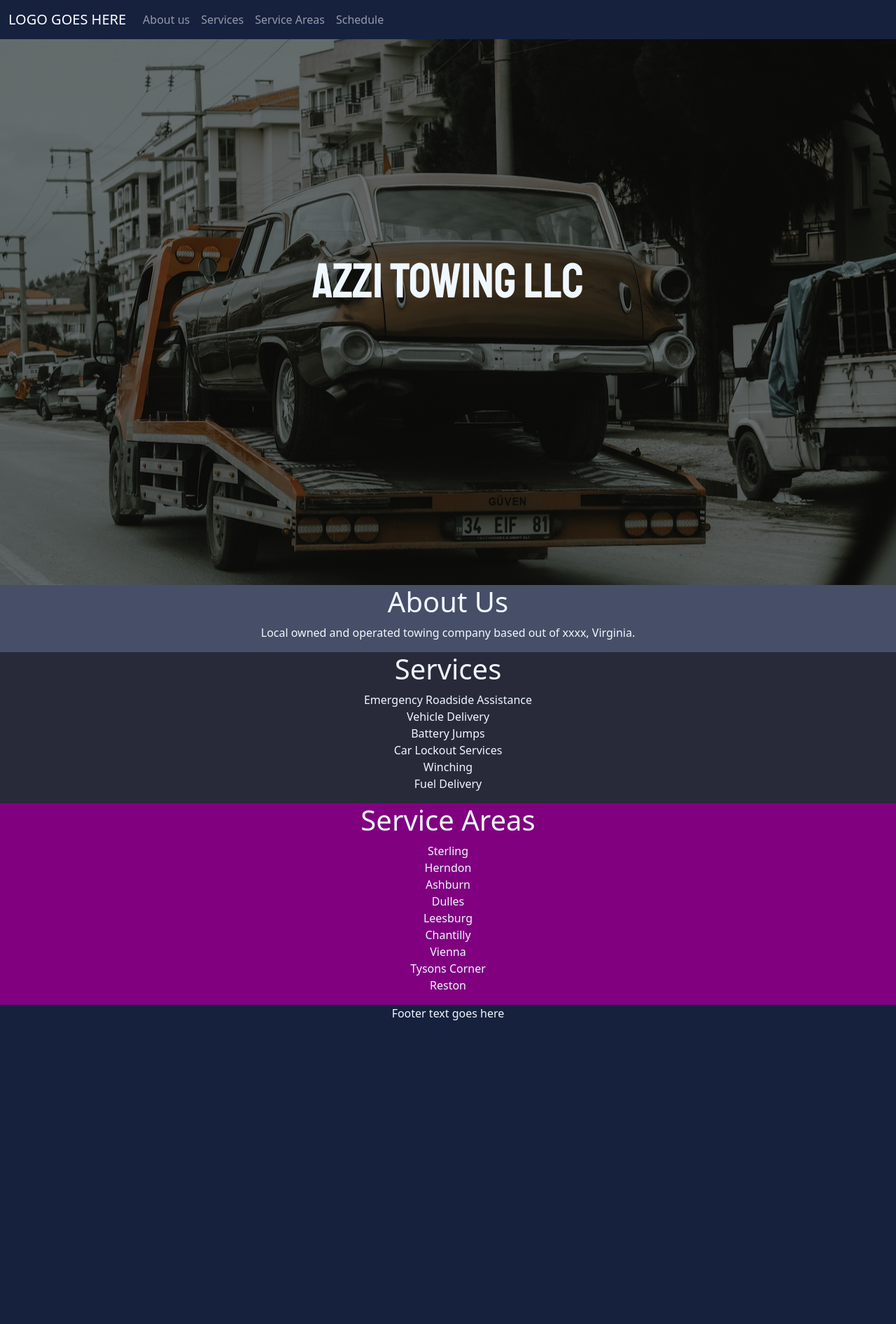
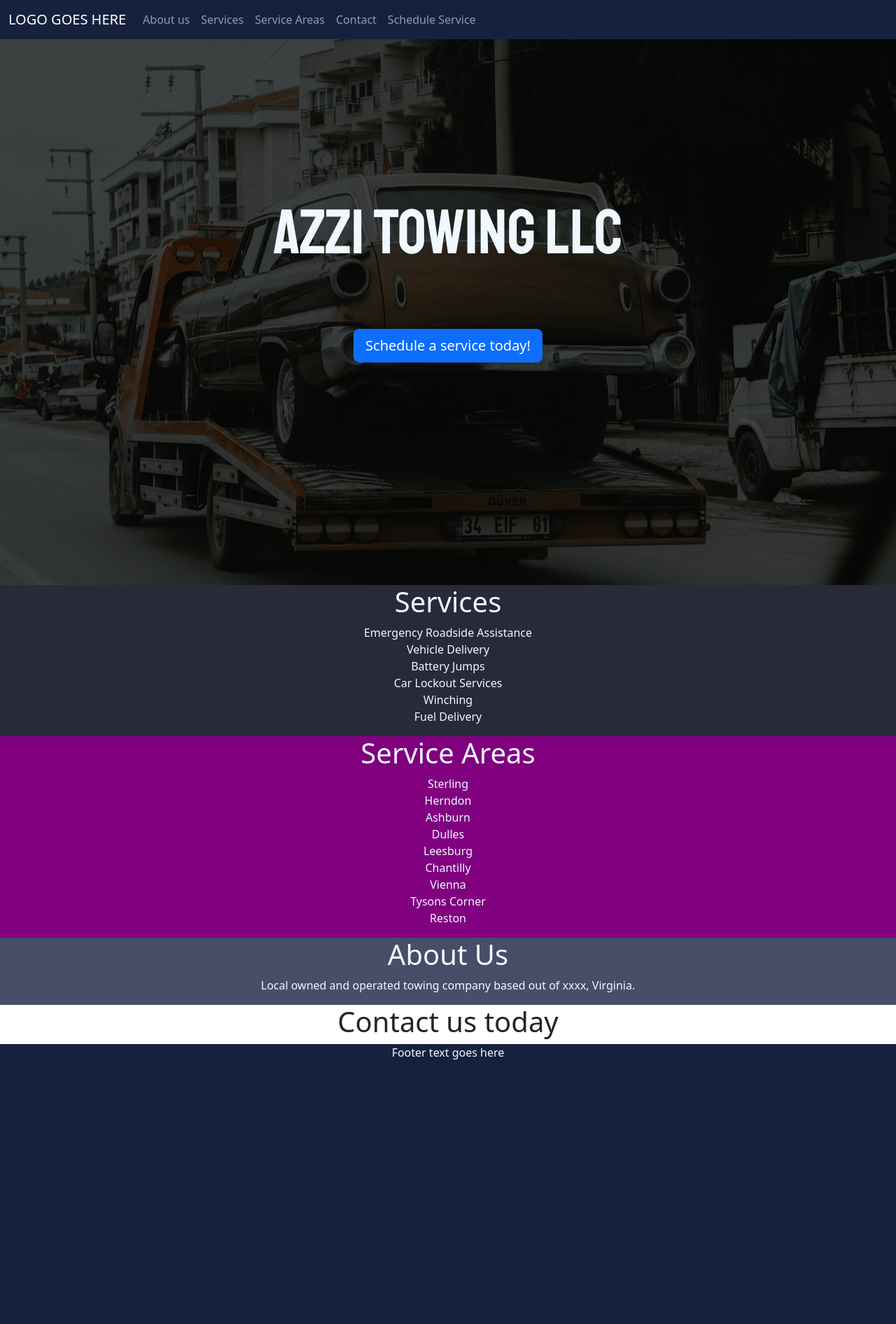
Before and after one commit to jamesbeegen/azziTowing, a Flask app: page /schedule in a window 1280 px wide. Shown: the whole page at 70% size. Before the commit the page ends 1458 px from the top, so only its background shows below. Run offline with Flask 2, Linux system fonts and the light colour scheme.

Commit message:
Added Schedule button to nav and main body

```diff
--- a/static/css/styles.css
+++ b/static/css/styles.css
@@ -13,12 +13,16 @@ body {
 }
 
 #top {
-    background: linear-gradient(rgba(0, 0, 0, 0.5), rgba(0, 0, 0, 0.5)), url('../images/tow-truck2.jpg') !important;
+    background: linear-gradient(rgba(0, 0, 0, 0.7), rgba(0, 0, 0, 0.7)), url('../images/tow-truck2.jpg') !important;
     background-size: cover !important;                      /* <------ */
     background-repeat: no-repeat !important;
     background-position: center center !important;
     height: 780px !important;
     color: aliceblue;
+}
+
+.schedule-button {
+    padding-top: 75px !important;
 }
 
 #about-us {
--- a/templates/index.html
+++ b/templates/index.html
@@ -31,7 +31,8 @@
                     <a class="nav-link" href="/#about">About us</a>
                     <a class="nav-link" href="/#services">Services</a>
                     <a class="nav-link" href="/#service-areas">Service Areas</a>
-                    <a class="nav-link" href="/schedule">Schedule</a>
+                    <a class="nav-link" href="/#contact">Contact</a>
+                    <a class="nav-link" href="/schedule">Schedule Service</a>
                 </div>
             </div>
         </div>
@@ -41,19 +42,9 @@
     <div class="container-fluid" id="top">
         <div class="row align-items-center" style="min-height: 700px">
             <div class="col">
-                <h1 class="text-center" style="font-family: 'Staatliches'; font-size: 70px">Azzi Towing LLC</h1>
+                <h1 class="text-center" style="font-family: 'Staatliches'; font-size: 90px">Azzi Towing LLC</h1>
+                <p class="text-center schedule-button"><a href="/schedule"><input class="btn btn-primary btn-lg" type="submit" value="Schedule a service today!"></a></p>
             </div>
-        </div>
-    </div>
-
-    <div class="container-fluid " id="about-us">
-        <div class="row">
-            <div class="col">
-                <h1 class="text-center">About Us</h1>
-                <p class="text-center">Local owned and operated towing company based out of xxxx, Virginia.</p>
-
-            </div>
-
         </div>
     </div>
 
@@ -71,7 +62,6 @@
         </div>
     </div>
 
-
     <div class="container-fluid text-center" id="service-areas">
         <div class="row justify-content-center">
             <h1 class="text-center">Service Areas</h1>
@@ -86,6 +76,23 @@
                 <li>Tysons Corner</li>
                 <li>Reston</li>
             </ul>
+        </div>
+    </div>
+
+    <div class="container-fluid " id="about-us">
+        <div class="row">
+            <div class="col">
+                <h1 class="text-center">About Us</h1>
+                <p class="text-center">Local owned and operated towing company based out of xxxx, Virginia.</p>
+
+            </div>
+
+        </div>
+    </div>
+
+    <div class="container-fluid text-center" id="contact">
+        <div class="row justify-content-center">
+            <h1 class="text-center">Contact us today</h1>
         </div>
     </div>
 
```
